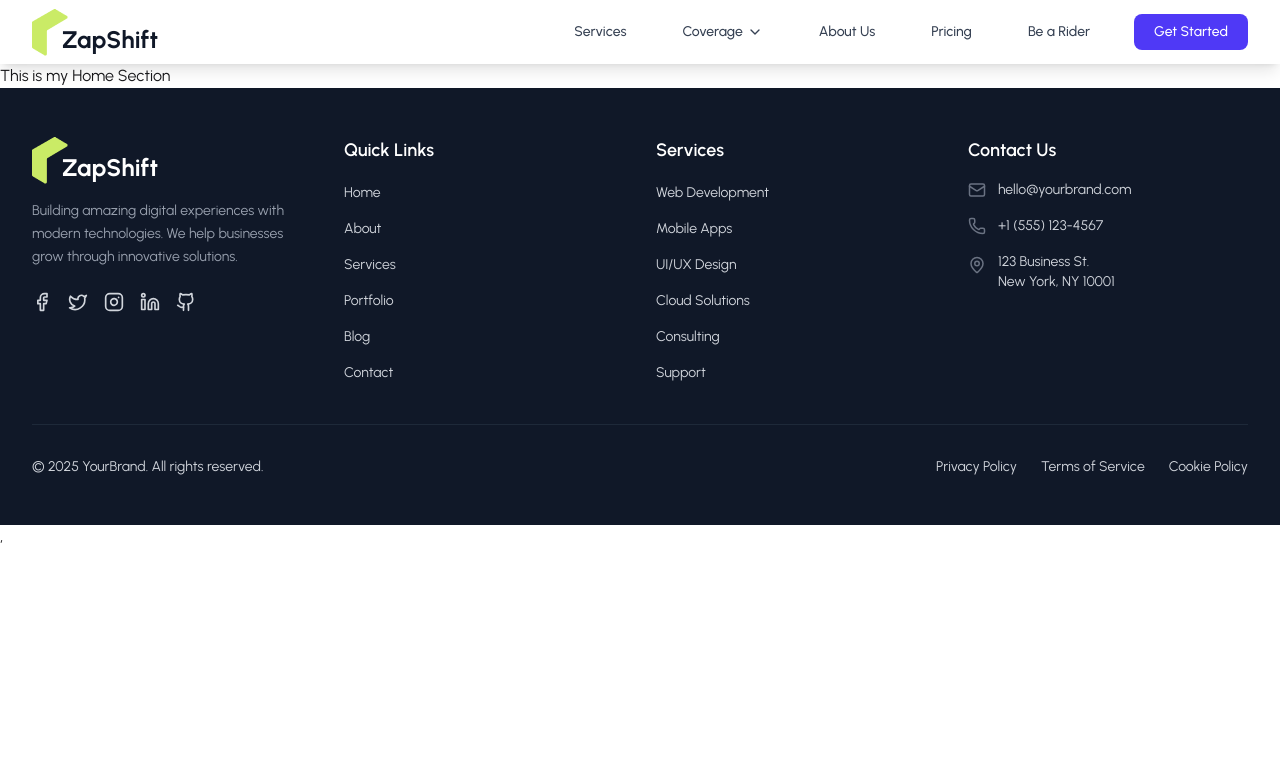
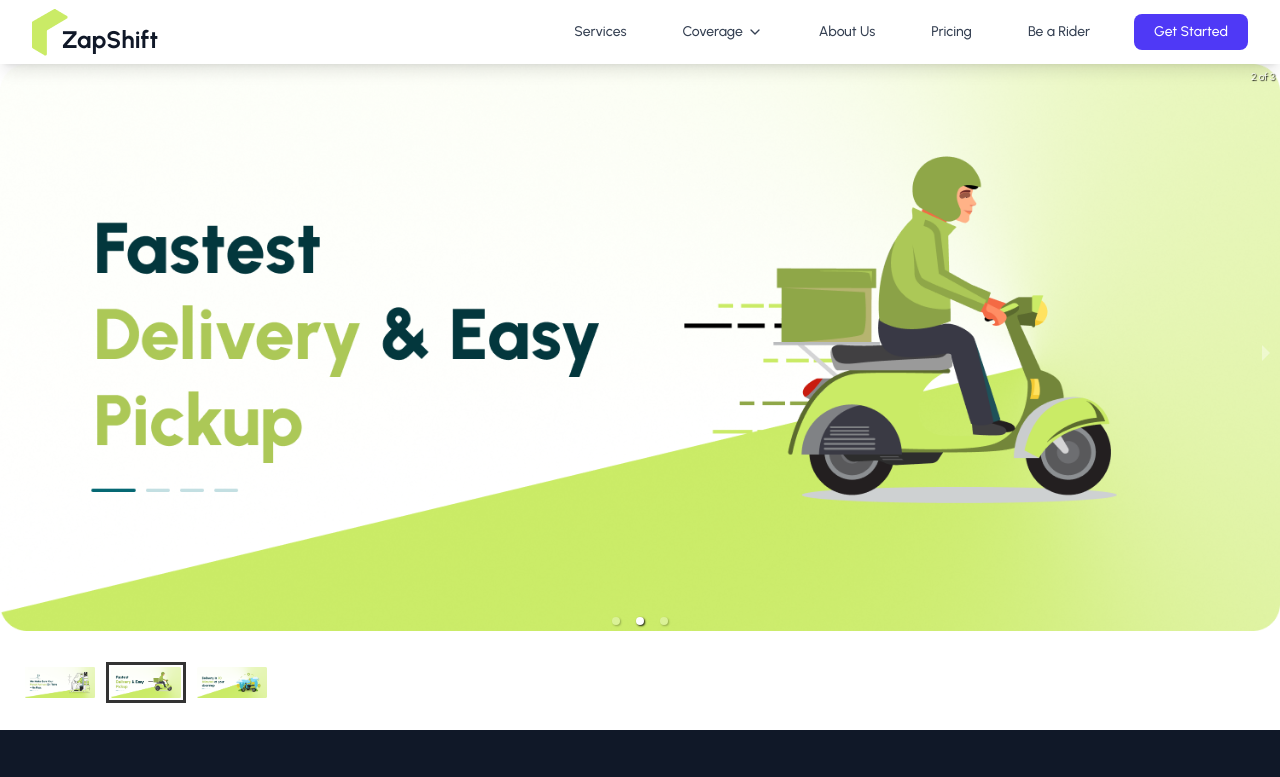
Before and after one commit to rifatsamjid/zap-shift-client, a React (Vite) app: page / in a window 1280 px wide. Shown: the top 777 px of the page. Built offline with nearby package versions, Linux system fonts and the light colour scheme.

Commit message:
complete banner section

```diff
--- a/package.json
+++ b/package.json
@@ -14,6 +14,7 @@
     "lucide-react": "^0.556.0",
     "react": "^19.2.0",
     "react-dom": "^19.2.0",
+    "react-responsive-carousel": "^3.2.23",
     "react-router": "^7.10.1",
     "tailwindcss": "^4.1.17"
   },
--- a/src/Pages/Home/Banner/Banner.jsx
+++ b/src/Pages/Home/Banner/Banner.jsx
@@ -1,11 +1,24 @@
-import React from 'react';
+import React from "react";
+import { Carousel } from "react-responsive-carousel";
+import "react-responsive-carousel/lib/styles/carousel.min.css";
+import bannerImg1 from "../../../assets/banner/banner1.png";
+import bannerImg2 from "../../../assets/banner/banner2.png";
+import bannerImg3 from "../../../assets/banner/banner3.png";
 
 const Banner = () => {
-    return (
-        <div>
-
-        </div>
-    );
+  return (
+    <Carousel className="max-w-7xl mx-auto" autoPlay={true} infiniteLoop={true}>
+      <div>
+        <img src={bannerImg1} />
+      </div>
+      <div>
+        <img src={bannerImg2} />
+      </div>
+      <div>
+        <img src={bannerImg3} />
+      </div>
+    </Carousel>
+  );
 };
 
 export default Banner;
--- a/src/Pages/Home/Home/Home.jsx
+++ b/src/Pages/Home/Home/Home.jsx
@@ -1,9 +1,10 @@
 import React from "react";
+import Banner from "../Banner/Banner";
 
 const Home = () => {
   return (
     <div>
-      <h1>This is my Home Section</h1>
+      <Banner />
     </div>
   );
 };
```
Also changed, not shown: 1 other file (tests, documents, lock files or other folders).
